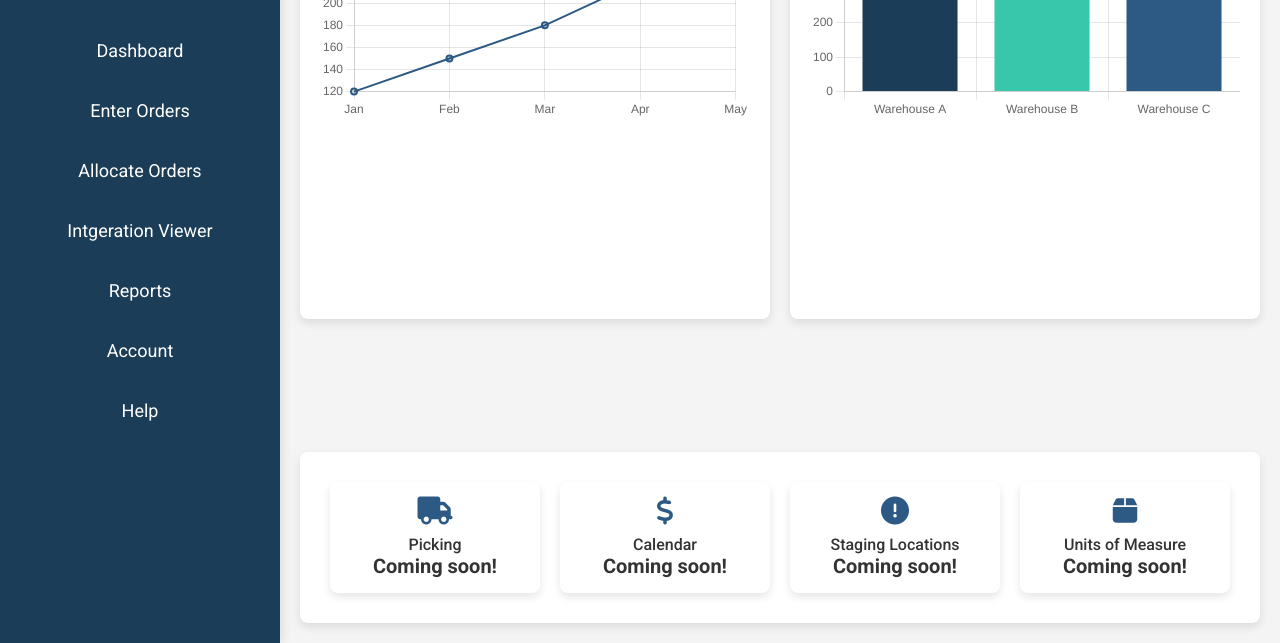
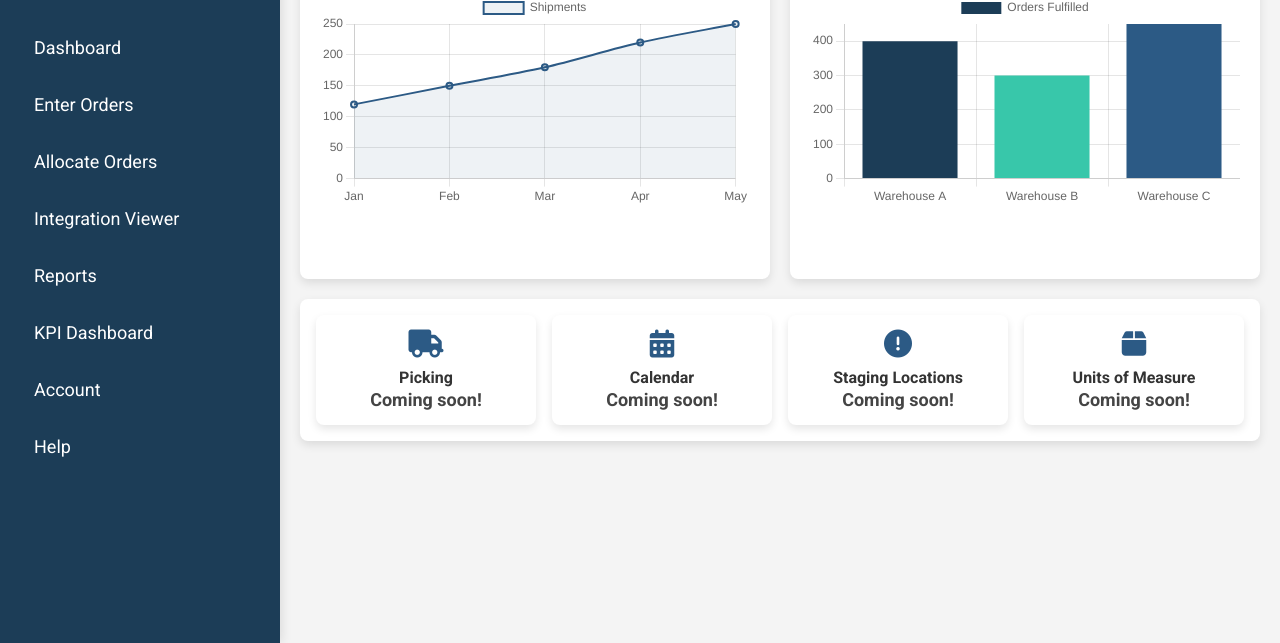
Before and after one commit to JorgeLeon1/test5, a website: page public/portal.html in a window 1280 px wide. Shown: the part 157-800 px from the top of the page. Drawn offline with nearby package versions, Linux system fonts and the light colour scheme.

Commit message:
Update portal.html

```diff
--- a/public/portal.html
+++ b/public/portal.html
@@ -1,210 +1,135 @@
 <!DOCTYPE html>
 <html lang="en">
-
 <head>
-    <meta charset="UTF-8">
-    <meta name="viewport" content="width=device-width, initial-scale=1.0">
+  <meta charset="UTF-8" />
+  <meta name="viewport" content="width=device-width, initial-scale=1.0"/>
   <title>Warehouse Dashboard | 3PL</title>
 
   <!-- Google Fonts & FontAwesome -->
-    <link href="https://fonts.googleapis.com/css2?family=Roboto:wght@400;500;700&display=swap" rel="stylesheet">
+  <link href="https://fonts.googleapis.com/css2?family=Roboto:wght@400;500;700&display=swap" rel="stylesheet"/>
   <script src="https://kit.fontawesome.com/a076d05399.js" crossorigin="anonymous"></script>
 
   <!-- Chart.js -->
   <script src="https://cdn.jsdelivr.net/npm/chart.js"></script>
 
   <style>
-        :root {
-            --dark-blue: #1c3d57;
-            --light-gray: #f4f4f4;
-            --text-dark: #333;
-            --card-bg: #fff;
-            --highlight-blue: #2c5a85;
-            --accent-green: #38c7aa;
-            --shadow: rgba(0, 0, 0, 0.1);
+    :root{
+      --dark-blue:#1c3d57;
+      --light-gray:#f4f4f4;
+      --text-dark:#333;
+      --card-bg:#fff;
+      --highlight-blue:#2c5a85;
+      --accent-green:#38c7aa;
+      --shadow:rgba(0,0,0,.1);
     }
-
-        * {
-            margin: 0;
-            padding: 0;
-            box-sizing: border-box;
-            font-family: 'Roboto', sans-serif;
-        }
-
-        body {
-            display: flex;
-            background: var(--light-gray);
-            color: var(--text-dark);
-            height: 100vh;
-            overflow: hidden;
-        }
+    *{margin:0;padding:0;box-sizing:border-box;font-family:'Roboto',sans-serif;}
+    body{display:flex;background:var(--light-gray);color:var(--text-dark);height:100vh;overflow:hidden;}
 
     /* Sidebar */
-        .sidebar {
-            width: 280px;
-            background: var(--dark-blue);
-            color: white;
-            padding: 30px 20px;
-            display: flex;
-            flex-direction: column;
-            align-items: center;
-            box-shadow: 2px 0 10px var(--shadow);
+    .sidebar{
+      width:280px;background:var(--dark-blue);color:#fff;padding:30px 20px;
+      display:flex;flex-direction:column;align-items:center;box-shadow:2px 0 10px var(--shadow);
     }
+    .logo{width:120px;height:120px;background:#fff;display:flex;align-items:center;justify-content:center;margin-bottom:20px;border-radius:8px;}
+    .logo img{max-width:100%;max-height:100%;object-fit:contain;}
 
-        .logo {
-            width: 120px;
-            height: 120px;
-            background: white;
-            display: flex;
-            align-items: center;
-            justify-content: center;
-            margin-bottom: 20px;
-            border-radius: 8px;
+    .nav-links{list-style:none;width:100%;}
+    .nav-links li{margin:12px 0;}
+    .nav-links a{
+      color:#fff;text-decoration:none;font-size:18px;padding:12px 14px;display:block;border-radius:8px;text-align:left;
+      transition:background .25s, transform .06s;
     }
+    .nav-links a:hover{background:var(--highlight-blue);}
+    .nav-links a.active{background:#17405f;outline:2px solid rgba(255,255,255,.12);}
 
-        .logo img {
-            max-width: 100%;
-            max-height: 100%;
-            object-fit: contain;
+    /* Main */
+    .main-content{flex:1;padding:20px;display:flex;flex-direction:column;gap:20px;overflow:auto;}
+    .page-title{font-size:22px;font-weight:700;margin-bottom:4px;}
+    .page-sub{color:#666;margin-bottom:8px;}
+
+    /* Charts */
+    .charts-container{display:flex;gap:20px;min-height:340px;}
+    .chart-box{
+      flex:1;background:var(--card-bg);border-radius:8px;padding:20px;
+      box-shadow:0 4px 10px var(--shadow);display:flex;flex-direction:column;
     }
+    .chart-box h3{font-size:18px;margin-bottom:12px;}
 
-        .nav-links {
-            list-style: none;
-            width: 100%;
+    /* Metrics */
+    .metrics-panel{
+      display:grid;grid-template-columns:repeat(4,1fr);gap:16px;
+      background:#fff;border-radius:8px;box-shadow:0 4px 10px var(--shadow);padding:16px;
     }
+    .metric-card{
+      background:var(--card-bg);border-radius:8px;padding:15px;text-align:center;
+      box-shadow:0 4px 8px var(--shadow);transition:transform .2s;
+    }
+    .metric-card:hover{transform:translateY(-3px);}
+    .metric-icon i{font-size:28px;color:var(--highlight-blue);}
+    .metric-info h4{font-size:16px;font-weight:600;margin-top:10px;}
+    .metric-info p{font-size:18px;font-weight:700;color:#444;margin-top:2px;}
 
-        .nav-links li {
-            margin: 15px 0;
+    @media (max-width:1024px){
+      .metrics-panel{grid-template-columns:repeat(2,1fr);}
     }
-
-        .nav-links a {
-            color: white;
-            text-decoration: none;
-            font-size: 18px;
-            padding: 12px;
-            display: block;
-            border-radius: 8px;
-            text-align: center;
-            transition: background 0.3s;
-        }
-
-        .nav-links a:hover {
-            background: var(--highlight-blue);
-        }
-
-        /* Main Content */
-        .main-content {
-            flex: 1;
-            padding: 20px;
-            display: flex;
-            flex-direction: column;
-            justify-content: space-between;
-        }
-
-        /* Charts Section */
-        .charts-container {
-            display: flex;
-            gap: 20px;
-            height: 60%;
-        }
-
-        .chart-box {
-            flex: 1;
-            background: var(--card-bg);
-            border-radius: 8px;
-            padding: 20px;
-            box-shadow: 0 4px 10px var(--shadow);
-        }
-
-        /* Metrics Panel */
-        .metrics-panel {
-            display: flex;
-            justify-content: space-between;
-            padding: 20px;
-            background: white;
-            border-radius: 8px;
-            box-shadow: 0 4px 10px var(--shadow);
-        }
-
-        .metric-card {
-            flex: 1;
-            margin: 10px;
-            background: var(--card-bg);
-            border-radius: 8px;
-            padding: 15px;
-            text-align: center;
-            box-shadow: 0 4px 8px var(--shadow);
-            transition: transform 0.2s;
-        }
-
-        .metric-card:hover {
-            transform: translateY(-3px);
-        }
-
-        .metric-icon i {
-            font-size: 28px;
-            color: var(--highlight-blue);
-        }
-
-        .metric-info h4 {
-            font-size: 16px;
-            font-weight: 500;
-            margin-top: 10px;
-        }
-
-        .metric-info p {
-            font-size: 20px;
-            font-weight: 700;
-        }
-
-        @media (max-width: 768px) {
-            .charts-container {
-                flex-direction: column;
-            }
-
-            .metric-card {
-                width: 100%;
-            }
+    @media (max-width:768px){
+      body{flex-direction:column;}
+      .sidebar{width:100%;height:auto;flex-direction:row;justify-content:flex-start;gap:14px;padding:12px 16px;position:sticky;top:0;z-index:10;}
+      .logo{width:44px;height:44px;margin:0;border-radius:6px;}
+      .nav-links{display:flex;gap:6px;overflow:auto;}
+      .nav-links li{margin:0;}
+      .nav-links a{font-size:14px;padding:8px 10px;white-space:nowrap;}
+      .charts-container{flex-direction:column;}
     }
   </style>
 </head>
-
 <body>
 
-    <nav class="sidebar">
+  <!-- Sidebar -->
+  <nav class="sidebar" aria-label="Main">
     <div class="logo">
-            <img src="./images/wmLogo.png" alt="Company Logo">
+      <img src="/images/wmLogo.png" alt="WestMark Logistics Logo"/>
     </div>
     <ul class="nav-links">
-            <li><a href="#">Dashboard</a></li>
-            <li><a href="/order">Enter Orders</a></li>
-            <li><a href="/alloc-single">Allocate Orders</a></li>
-            <li><a href="/seeDatabaseData">Intgeration Viewer</a></li>
-            <li><a href="/reports">Reports</a></li>
-            <li><a href="/account">Account</a></li>
-            <li><a href="/help">Help</a></li>
+      <li><a href="/"                       >Dashboard</a></li>
+      <li><a href="/order"                  >Enter Orders</a></li>
+      <li><a href="/alloc-single"           >Allocate Orders</a></li>
+      <li><a href="/seeDatabaseData"        >Integration Viewer</a></li>
+      <li><a href="/reports"                >Reports</a></li>
+
+      <!-- NEW: KPI Dashboard link -->
+      <li><a href="/kpi.html"               >KPI Dashboard</a></li>
+
+      <li><a href="/account"                >Account</a></li>
+      <li><a href="/help"                   >Help</a></li>
     </ul>
   </nav>
 
-    <div class="main-content">
-        <div class="charts-container">
+  <!-- Main content -->
+  <main class="main-content">
+    <header>
+      <div class="page-title">Warehouse Overview</div>
+      <div class="page-sub">Key trends & recent activity</div>
+    </header>
+
+    <section class="charts-container" aria-label="Charts">
       <div class="chart-box">
         <h3>Shipment Trends</h3>
-                <canvas id="lineChart"></canvas>
+        <canvas id="lineChart" aria-label="Shipments by month" role="img"></canvas>
       </div>
       <div class="chart-box">
         <h3>Order Fulfillment</h3>
-                <canvas id="barChart"></canvas>
+        <canvas id="barChart" aria-label="Orders fulfilled by warehouse" role="img"></canvas>
       </div>
-        </div>
+    </section>
 
-        <div class="metrics-panel">
+    <section class="metrics-panel" aria-label="Quick metrics">
       <div class="metric-card">
         <div class="metric-icon"><i class="fas fa-truck"></i></div>
         <div class="metric-info"><h4>Picking</h4><p>Coming soon!</p></div>
       </div>
       <div class="metric-card">
-                <div class="metric-icon"><i class="fas fa-dollar-sign"></i></div>
+        <div class="metric-icon"><i class="fas fa-calendar-alt"></i></div>
         <div class="metric-info"><h4>Calendar</h4><p>Coming soon!</p></div>
       </div>
       <div class="metric-card">
@@ -215,25 +140,45 @@
         <div class="metric-icon"><i class="fas fa-box"></i></div>
         <div class="metric-info"><h4>Units of Measure</h4><p>Coming soon!</p></div>
       </div>
-        </div>
-    </div>
+    </section>
+  </main>
 
   <script>
+    // Highlight active nav item based on current path
+    (function highlightActive(){
+      const path = location.pathname.replace(/\/+$/, '') || '/';
+      document.querySelectorAll('.nav-links a').forEach(a=>{
+        const href = a.getAttribute('href');
+        // Treat "/" and "" equivalently; support .html pages
+        const normalized = href === '/' ? '/' : href.replace(/\/+$/, '');
+        if (normalized === path || (normalized.endsWith('.html') && normalized === path + '.html')) {
+          a.classList.add('active');
+        }
+      });
+    })();
+
     // Shipment Trends Line Chart
     const lineCtx = document.getElementById('lineChart').getContext('2d');
     new Chart(lineCtx, {
       type: 'line',
       data: {
-                labels: ['Jan', 'Feb', 'Mar', 'Apr', 'May'],
+        labels: ['Jan','Feb','Mar','Apr','May'],
         datasets: [{
           label: 'Shipments',
-                    data: [120, 150, 180, 220, 250],
+          data: [120,150,180,220,250],
           borderColor: '#2c5a85',
+          backgroundColor: 'rgba(44,90,133,0.08)',
           borderWidth: 2,
-                    fill: false
+          pointRadius: 3,
+          tension: 0.3,
+          fill: true
         }]
       },
-            options: { responsive: true }
+      options: {
+        responsive: true,
+        plugins: { legend: { display: true } },
+        scales: { y: { beginAtZero: true } }
+      }
     });
 
     // Order Fulfillment Bar Chart
@@ -241,16 +186,19 @@
     new Chart(barCtx, {
       type: 'bar',
       data: {
-                labels: ['Warehouse A', 'Warehouse B', 'Warehouse C'],
+        labels: ['Warehouse A','Warehouse B','Warehouse C'],
         datasets: [{
           label: 'Orders Fulfilled',
-                    data: [400, 300, 450],
-                    backgroundColor: ['#1c3d57', '#38c7aa', '#2c5a85']
+          data: [400,300,450],
+          backgroundColor: ['#1c3d57','#38c7aa','#2c5a85']
         }]
       },
-            options: { responsive: true }
+      options: {
+        responsive: true,
+        plugins: { legend: { display: true } },
+        scales: { y: { beginAtZero: true } }
+      }
     });
   </script>
-
 </body>
 </html>
```
Lines whose indentation alone changed are shown as unchanged.
